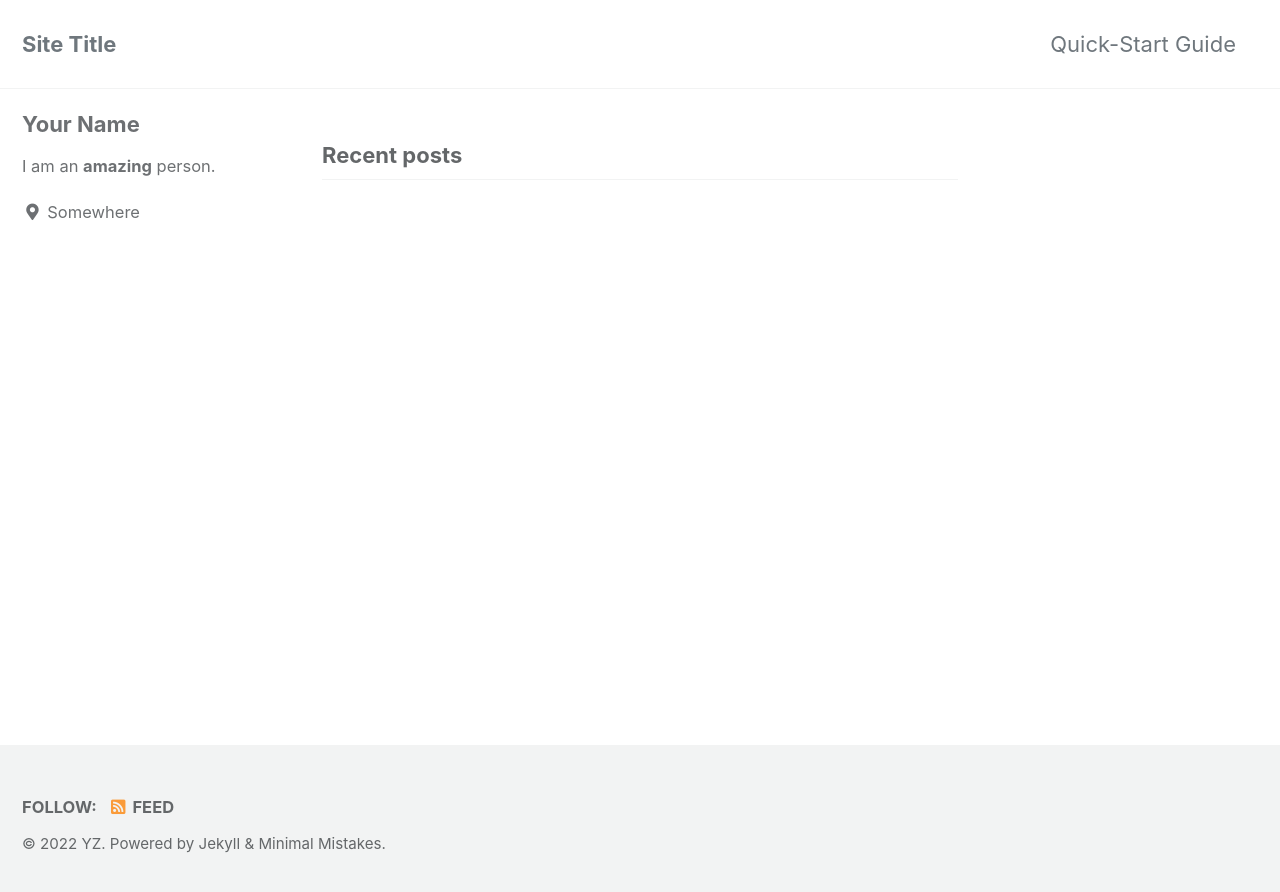
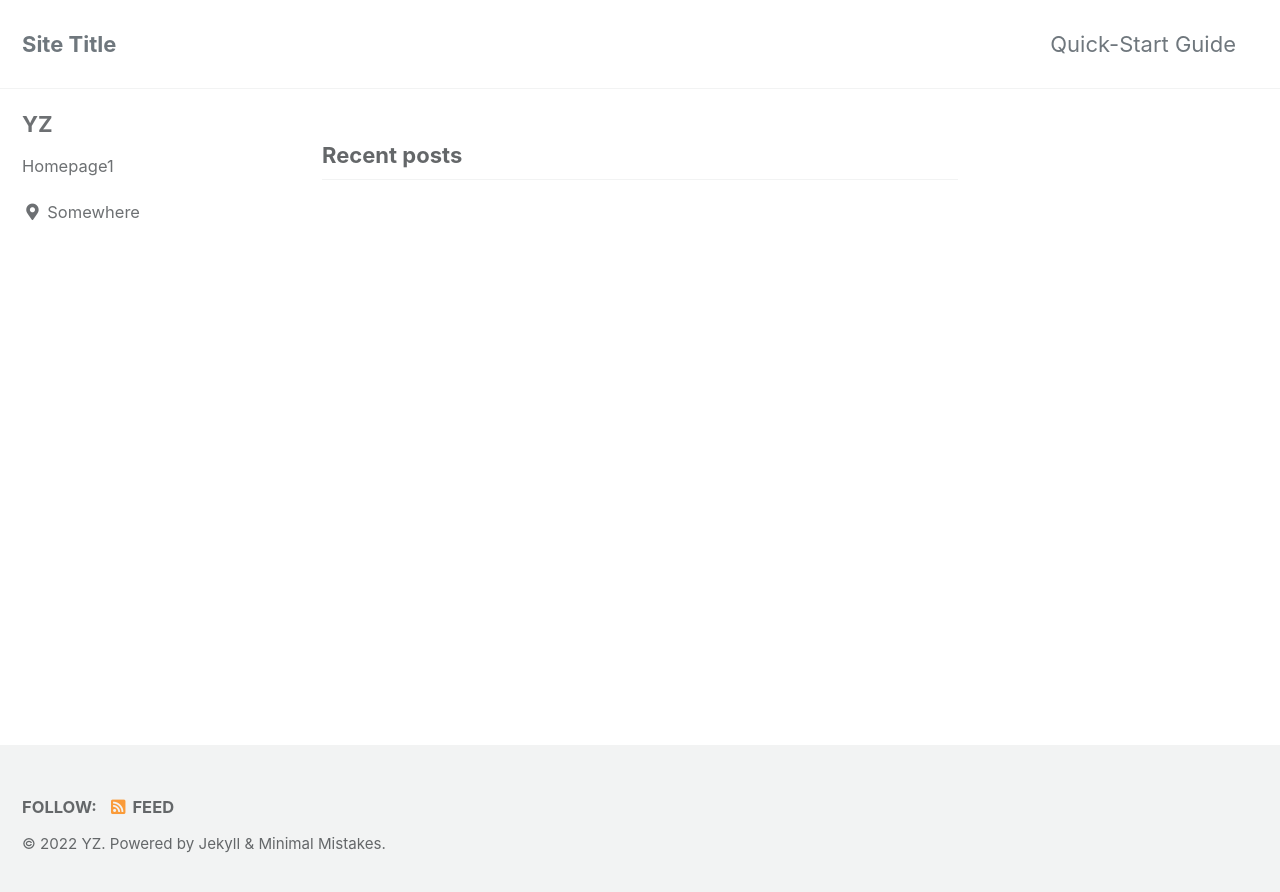
Before and after one commit to yz214/2, a Jekyll site: the page built from index.html, in a window 1280 px wide. Shown: the top 892 px of the page. Built offline with Jekyll 4.4.1, drawn with Linux system fonts in a browser that asks for light colours; cached includes are drawn as plain includes; the list of posts is cut into pages by our own code.

Commit message:
Update _config.yml

```diff
--- a/_config.yml
+++ b/_config.yml
@@ -104,9 +104,9 @@ analytics:
 
 # Site Author
 author:
-  name             : "Your Name"
+  name             : "YZ"
   avatar           : # path of avatar image, e.g. "/assets/images/bio-photo.jpg"
-  bio              : "I am an **amazing** person."
+  bio              : "Homepage1"
   location         : "Somewhere"
   email            :
   links:
```
